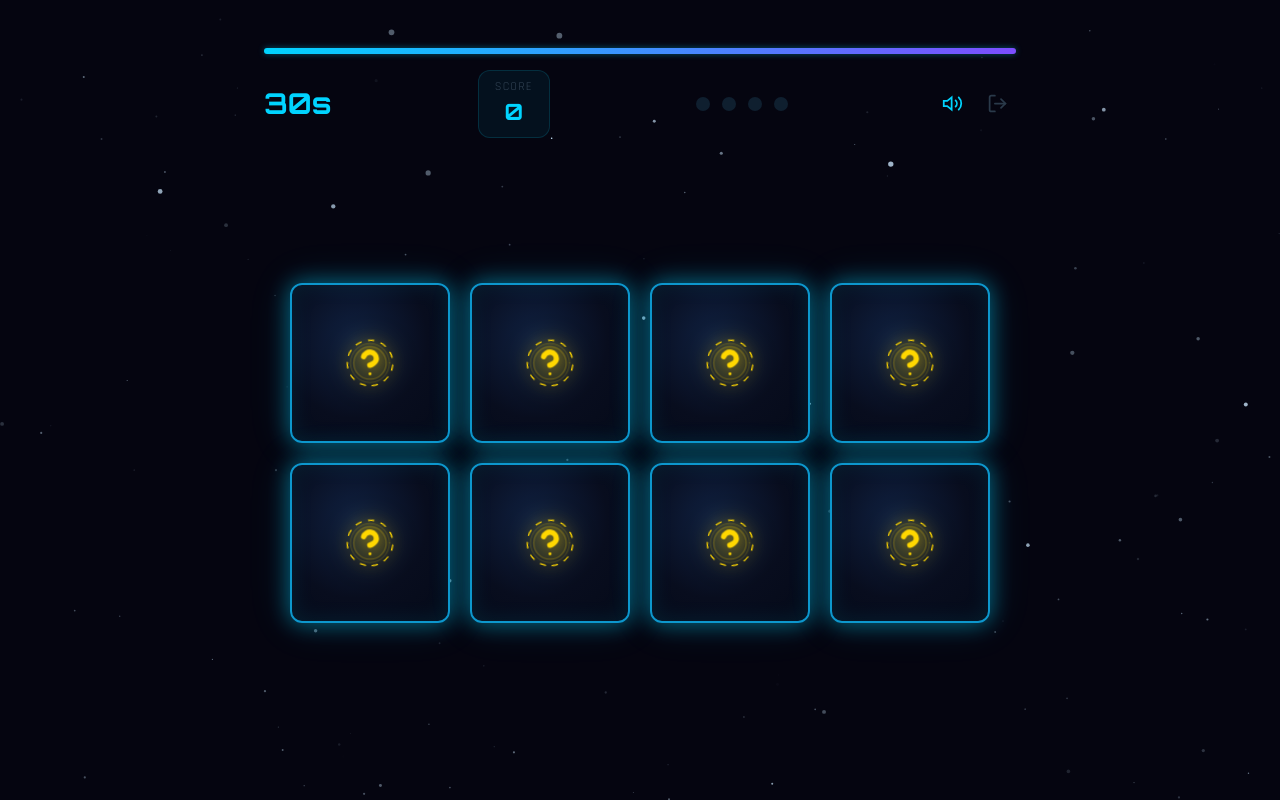
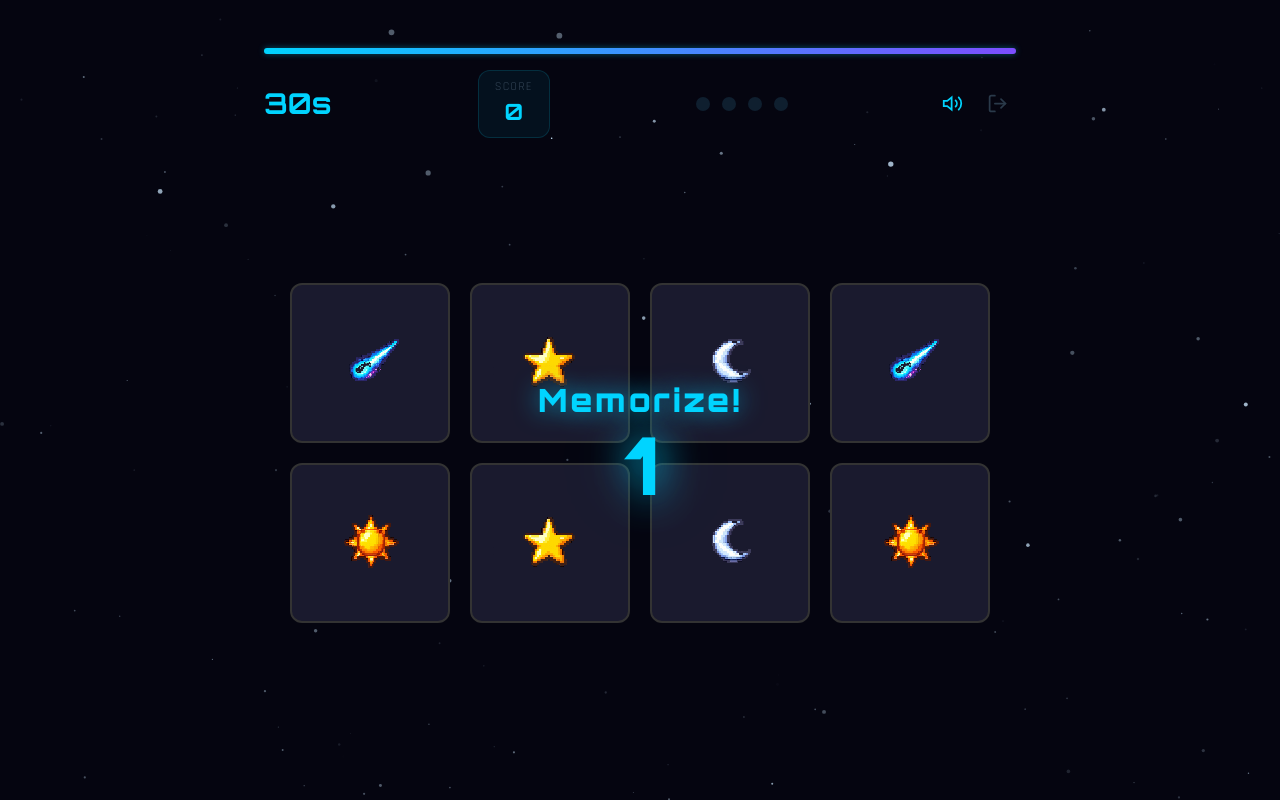
Before and after one commit to Danielroxs/cosmic-memory-game, a React (Vite) app: page / in a window 1280 px wide. Both pictures are taken after a click on the button "START GAME". Built offline with nearby package versions, Linux system fonts and the light colour scheme.

Commit message:
feat: increase peek phase duration

```diff
--- a/src/components/GameScreen.jsx
+++ b/src/components/GameScreen.jsx
@@ -110,7 +110,7 @@
         setCards(prev => prev.map(c => ({ ...c, isFlipped: false })))
         setTimeout(() => { setPhase('playing'); setLocked(false) }, 650)
       }
-    }, 550)
+    }, 900)
     return () => clearInterval(id)
   }, [phase])
 
```
